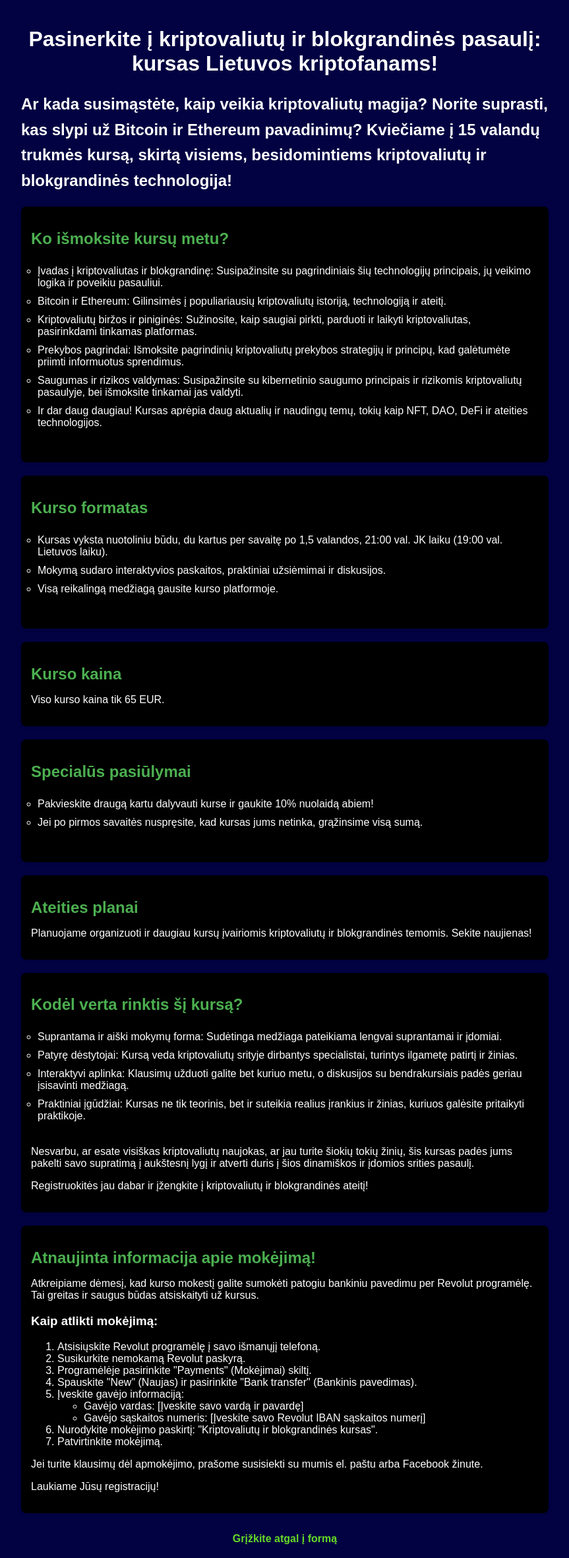
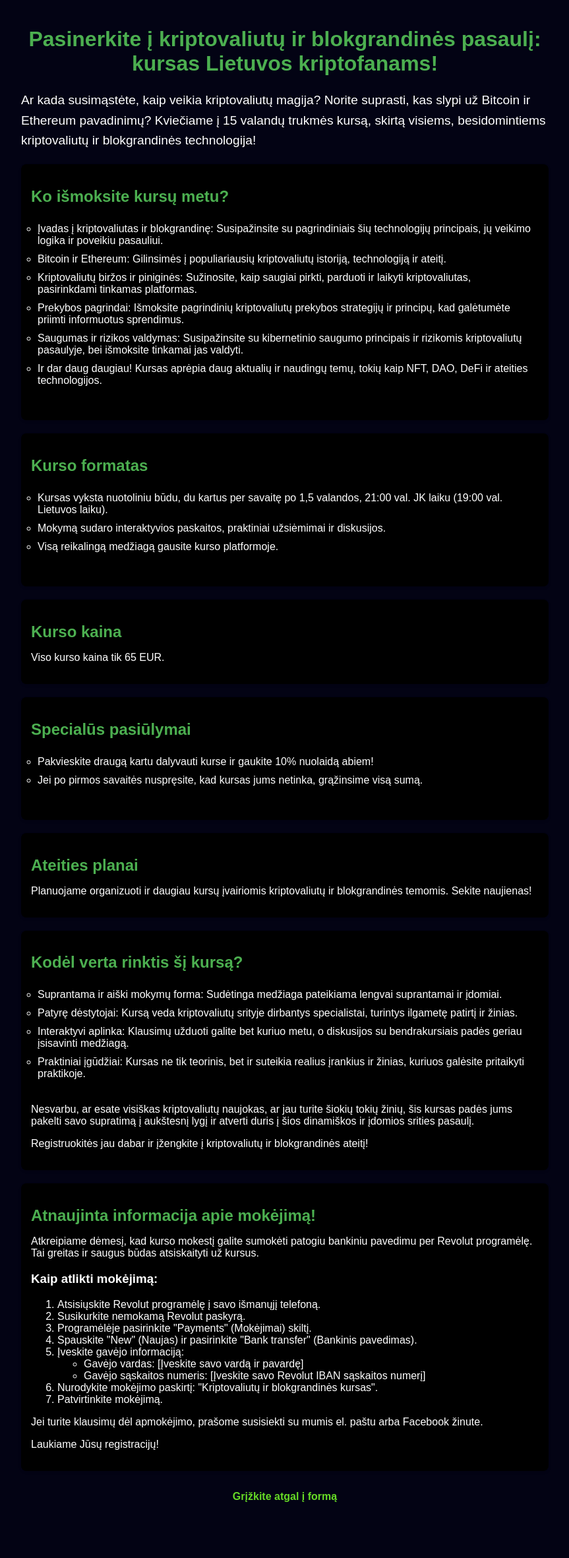
Before and after one commit to MisterVaidas/form-LT, a Flask app: page /about in a window 1280 px wide. Shown: the whole page at 66% size, without its empty margins (208-1071 px from the left). After the commit the page ends 2277 px from the top, so only its background shows below. Run offline with Flask 3, Linux system fonts and the light colour scheme.

Commit message:
adjusting styles

```diff
--- a/static/about.css
+++ b/static/about.css
@@ -1,7 +1,7 @@
 body {
     font-family: 'Arial', sans-serif;
     color: white;
-    background-color: rgb(2, 2, 66);
+    background-color: rgb(3, 3, 20);
     margin: 0;
     padding: 0;
    /* background-image: url('blockImg1.png');
@@ -18,15 +18,14 @@ body {
 }
 
 .title {
-    color: white;
+    color: #4CAF50;
     text-align: center;
 }
 
 .intro-text {
-    font-size: 1.5em;
+    font-size: 1.2em;
     line-height: 1.6;
     margin-bottom: 20px;
-    font-weight: 600;
 }
 
 .course-details {
```
